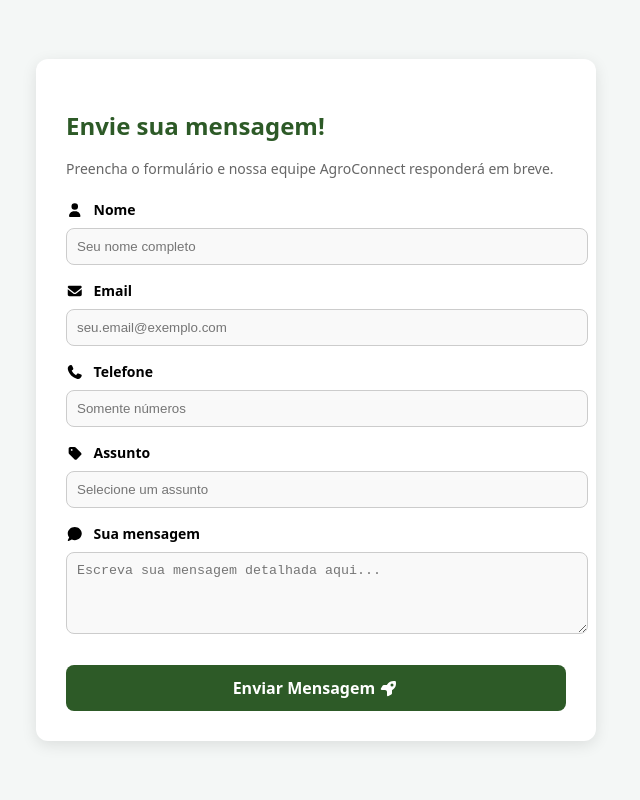
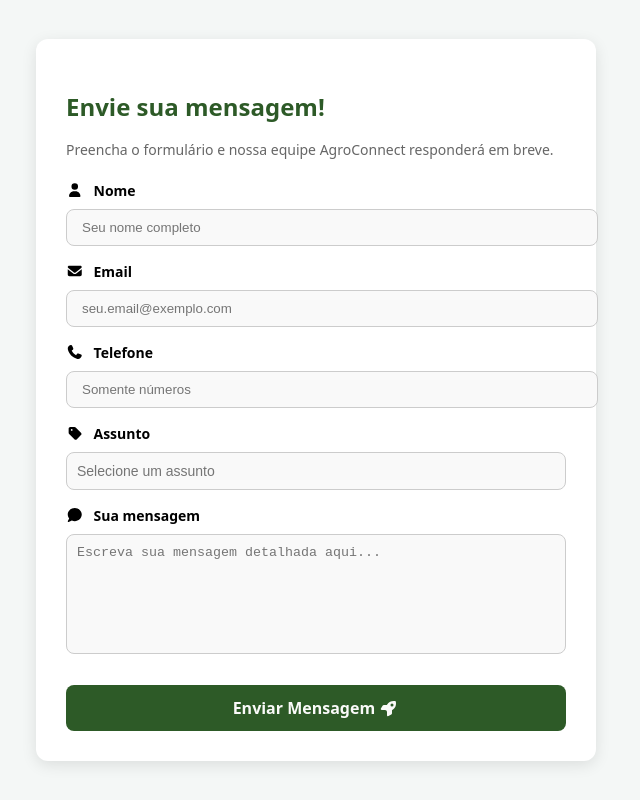
Before and after one commit to FIAP-ON-2025/AgroConnect-React, a React (Vite) app: page / in a window 1280 px wide. Shown: the whole page, without its empty margins (324-964 px from the left). Built offline with nearby package versions, Linux system fonts and the light colour scheme.

Commit message:
Ajustar seleção de  ASSUNTOS e a parte de SUA MENSAGEM

```diff
--- a/src/assets/FaleConosco/FaleConosco.css
+++ b/src/assets/FaleConosco/FaleConosco.css
@@ -51,18 +51,54 @@
 
 .input-group input, .input-group textarea {
   width: 100%;
-  padding: 10px;
+  padding: 10px 15px;
   border: 1px solid #ccc;
   border-radius: 8px;
   background-color: #f9f9f9;
   color: black;
 }
 
+.input-group select {
+width: 100%;
+padding: 10px;
+border: 1px solid #ccc;
+border-radius: 8px;
+background-color: #f9f9f9;
+color: black;
+cursor: pointer;
+font-size: 14px;
+box-sizing: border-box;
+appearance: none;
+}
+
+.input-group textarea: :-webkit-scrollbar {
+  display: none;
+}
+
+.input-group textarea {
+  scrollbar-width: none;
+  resize: none;
+  overflow-y: auto;
+  width: 100%;
+  box-sizing: border-box;
+  padding: 10px;
+  border: 1px solid #ccc;
+  min-height: 120px;
+  word-break: break-all;
+}
+
+
+
+.select-placeholder {
+  color: #757575 !important;
+
+}
+
 .btn-enviar {
   width: 100%;
   padding: 12px;
   background-color: #2d5a27;
-  color: white;
+  color: rgb(250, 250, 249);
   border: none;
   border-radius: 8px;
   cursor: pointer;
--- a/src/assets/FaleConosco/FaleConosco.jsx
+++ b/src/assets/FaleConosco/FaleConosco.jsx
@@ -29,13 +29,23 @@ function FaleConosco() {
                     </div>
 
                     <div className="input-group">
-                        <label><FontAwesomeIcon icon={faPhone}/> Telefone</label>
+                        <label><FontAwesomeIcon icon={faPhone} /> Telefone</label>
                         <input type="text" placeholder="Somente números" value={telefone} onChange={(e) => setTelefone(e.target.value)} />
                     </div>
 
                     <div className="input-group">
                         <label><FontAwesomeIcon icon={faTag} /> Assunto</label>
-                        <input type="text" placeholder="Selecione um assunto" value={assunto} onChange={(e) => setAssunto(e.target.value)} />
+                        <select
+                            value={assunto}
+                            onChange={(e) => setAssunto(e.target.value)} className={assunto === "" ? "select-placeholder" : "select-selected"}>
+                            <option value="">Selecione um assunto</option>
+                            <option value="duvida">Dúvida de Cadastro</option>
+                            <option value="bug">Problema Técnico (bug)</option>
+                            <option value="sugestao">Sugestão</option>
+                            <option value="feedback">Feedback</option>
+                            <option value="comercial">Assunto Comercial</option>
+                            <option value="outros">Outros</option>
+                        </select>
                     </div>
 
                     <div className="input-group">
```
